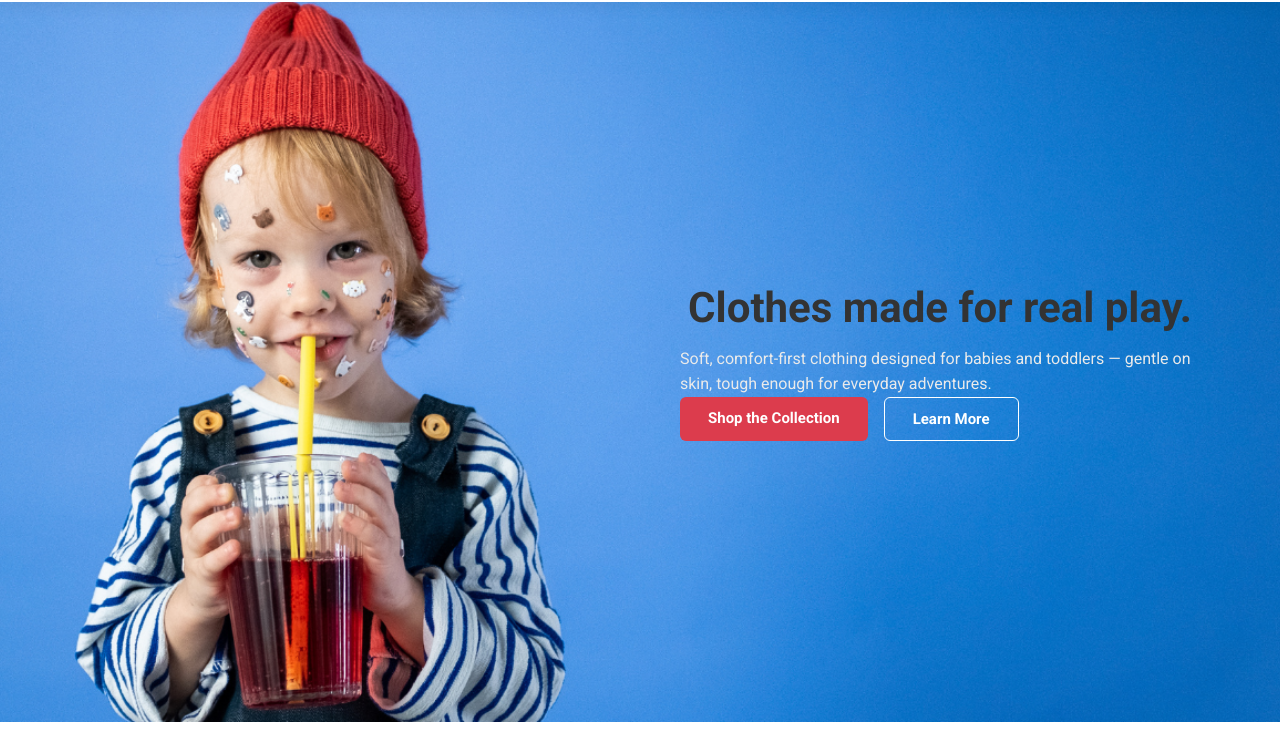
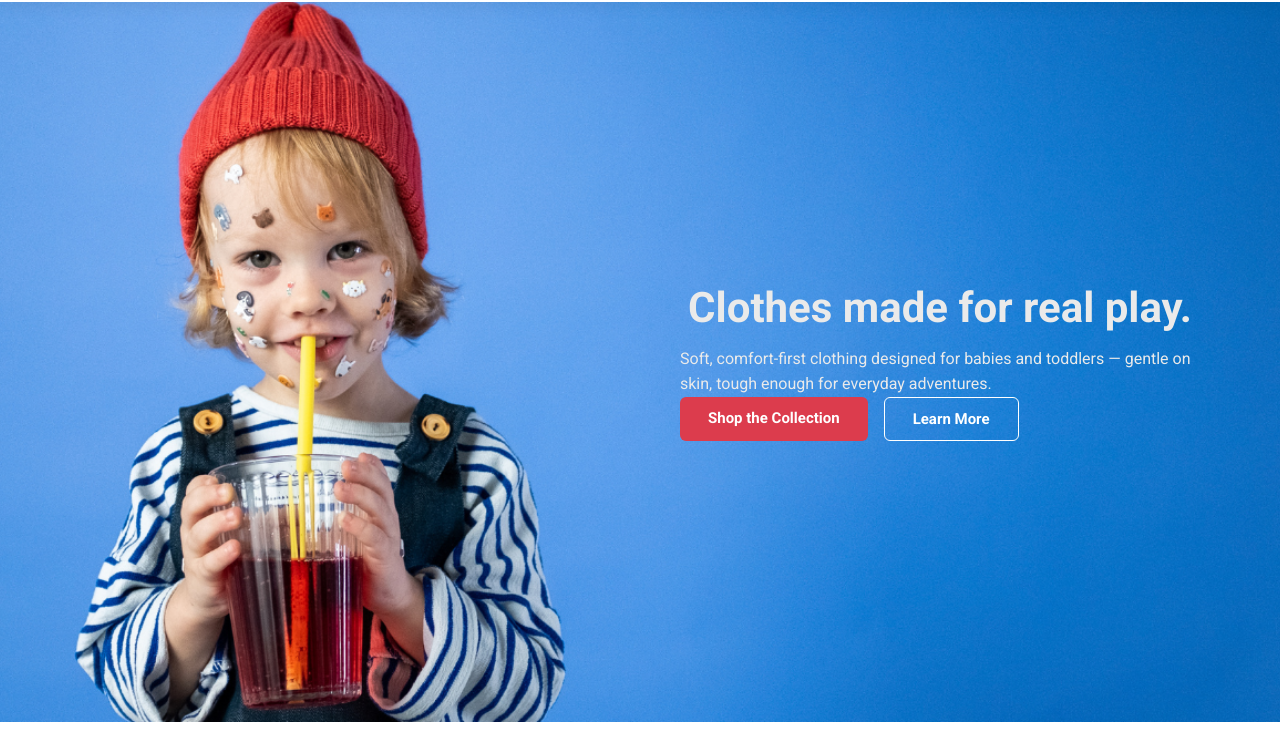
Before and after one commit to zedrick13/LittleLeandre, a plain HTML site: page index.html in a window 1280 px wide. Shown: the part 62-800 px from the top of the page. Drawn offline with Linux system fonts and the light colour scheme.

Commit message:
Minor adjustment

```diff
--- a/style.css
+++ b/style.css
@@ -144,7 +144,8 @@ body {
 .hero-content h1 {
     font-size: 42px;
     line-height: 1.2;
-    margin: 0 0 12px 0
+    margin: 0 0 12px 0;
+    color: #eaeaea;
 }
 
 .hero-content .subtitle {
```
